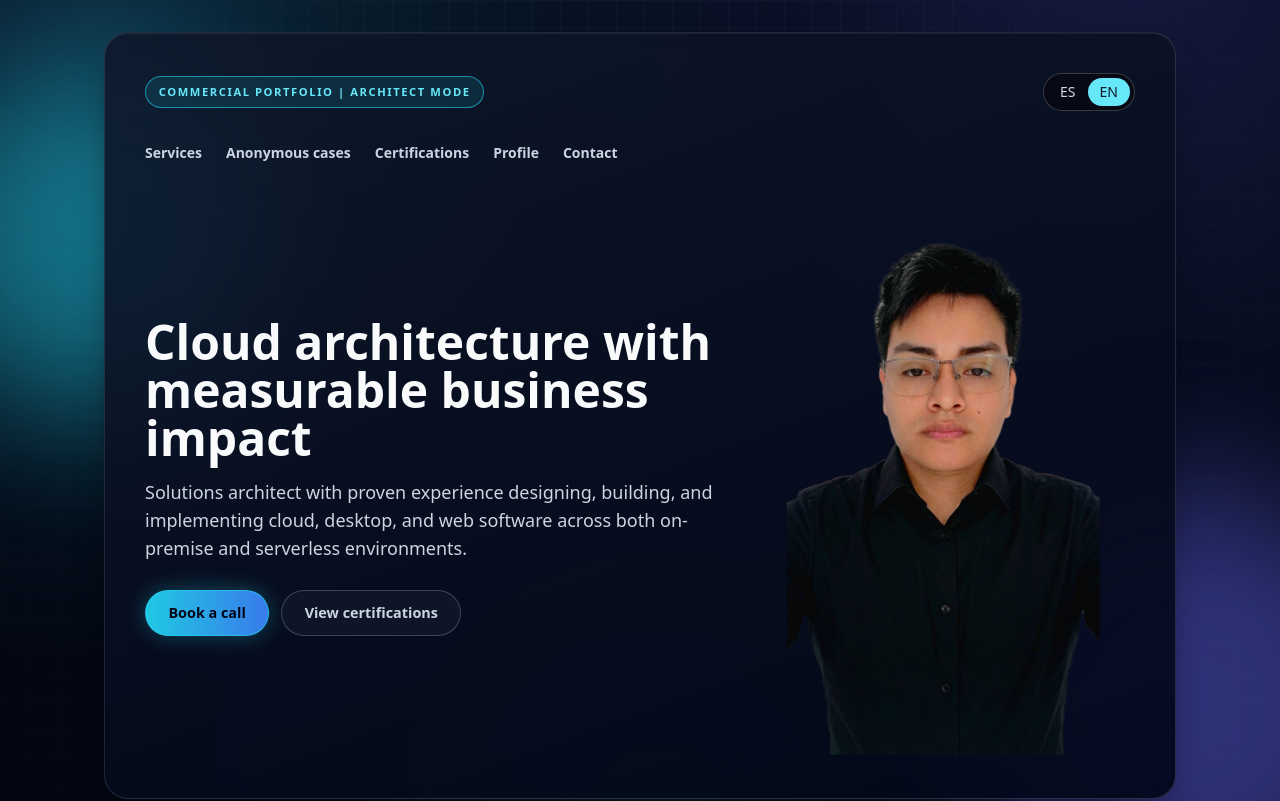
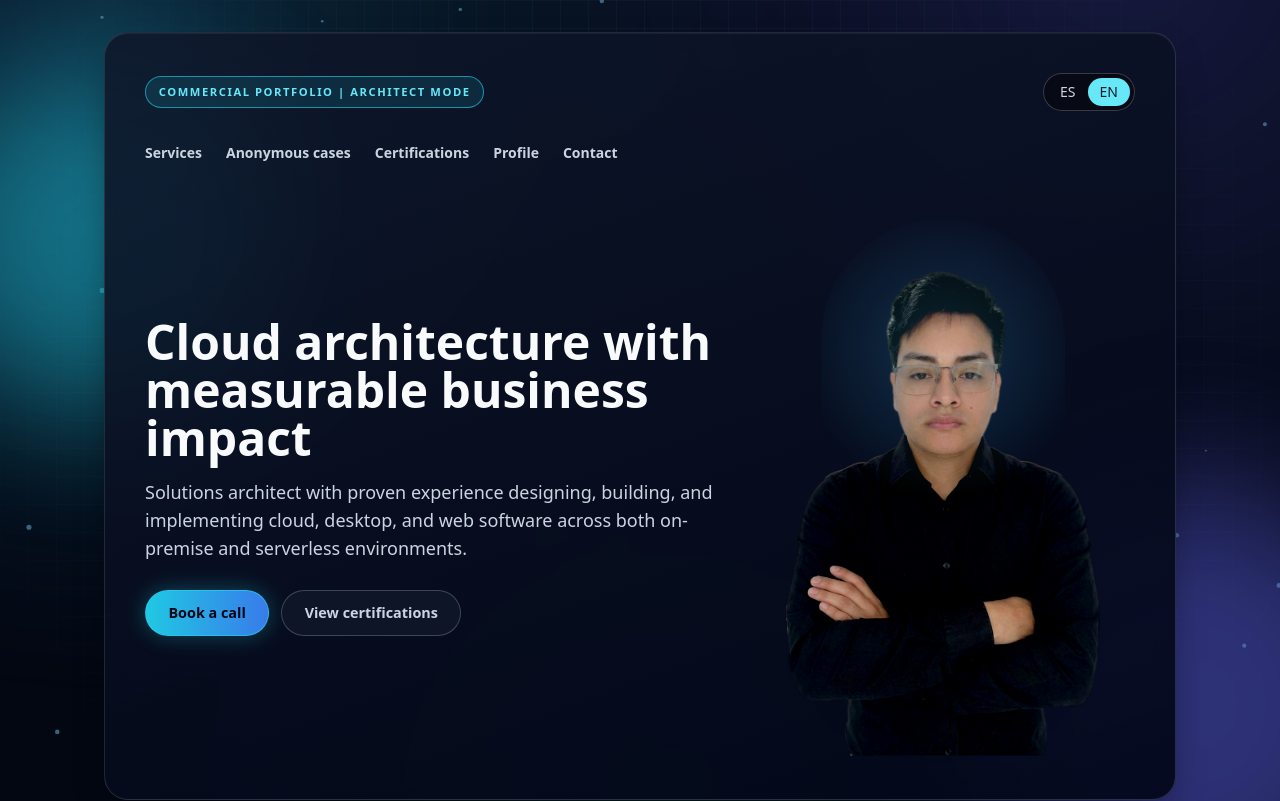
Before and after one commit to MarcoBv0002/professional-tech-portfolio, a Next.js app: page /en in a window 1280 px wide. Shown: the top 801 px of the page. Built offline with nearby package versions, Linux system fonts and the light colour scheme.

Commit message:
feat: add 3d hero tilt and interactive particle background

```diff
--- a/app/[locale]/page.tsx
+++ b/app/[locale]/page.tsx
@@ -1,7 +1,8 @@
 import type { Metadata } from "next";
-import Image from "next/image";
 import Link from "next/link";
 import { notFound } from "next/navigation";
+import HeroPortrait from "@/components/hero-portrait";
+import ParticleField from "@/components/particle-field";
 import {
   casesByLocale,
   credentials,
@@ -105,6 +106,7 @@ export default async function LocalePage({ params }: LocalePageProps) {
 
   return (
     <main className="site-shell">
+      <ParticleField />
       <div className="bg-aurora" />
       <div className="bg-grid" />
       <div className="bg-glow bg-glow-cyan" />
@@ -156,17 +158,7 @@ export default async function LocalePage({ params }: LocalePageProps) {
               </div>
             </div>
 
-            <div className="photo-wrap mx-auto w-full max-w-[320px]">
-              <div className="photo-orbit" />
-              <Image
-                src="/marco-brea.png"
-                alt="Marco Antonio Brea - Arquitecto de Soluciones"
-                width={768}
-                height={1364}
-                priority
-                className="photo-main"
-              />
-            </div>
+            <HeroPortrait />
           </div>
         </header>
 
--- a/app/globals.css
+++ b/app/globals.css
@@ -22,6 +22,14 @@ body {
   position: relative;
   overflow: hidden;
   isolation: isolate;
+}
+
+.particle-field {
+  position: fixed;
+  inset: 0;
+  z-index: 0;
+  pointer-events: none;
+  opacity: 0.55;
 }
 
 .bg-aurora {
@@ -242,6 +250,12 @@ body {
   position: relative;
   border-radius: 1.35rem;
   padding: 0.2rem;
+  transform-style: preserve-3d;
+  transition: transform 220ms ease;
+}
+
+.photo-tilt {
+  will-change: transform;
 }
 
 .photo-main {
@@ -253,6 +267,7 @@ body {
   object-fit: contain;
   background: transparent;
   border: none;
+  filter: brightness(1.06) contrast(1.08) saturate(1.04);
   box-shadow: drop-shadow(0 22px 28px rgba(0, 0, 0, 0.45))
     drop-shadow(0 0 22px rgba(34, 211, 238, 0.22));
 }
@@ -273,6 +288,38 @@ body {
   );
   filter: blur(14px);
   animation: pulse-ring 3.2s ease-in-out infinite;
+}
+
+.photo-shadow {
+  position: absolute;
+  z-index: 0;
+  left: 14%;
+  right: 14%;
+  bottom: 4%;
+  height: 18%;
+  border-radius: 9999px;
+  background: radial-gradient(
+    ellipse at center,
+    rgba(34, 211, 238, 0.26) 0%,
+    rgba(15, 23, 42, 0.08) 46%,
+    rgba(2, 6, 23, 0) 72%
+  );
+  filter: blur(18px);
+}
+
+.photo-shine {
+  position: absolute;
+  z-index: 3;
+  inset: 4% 12% 28%;
+  border-radius: 9999px;
+  background: radial-gradient(
+    circle at var(--glow-x, 50%) var(--glow-y, 35%),
+    rgba(255, 255, 255, 0.18) 0%,
+    rgba(56, 189, 248, 0.14) 16%,
+    rgba(2, 6, 23, 0) 52%
+  );
+  pointer-events: none;
+  mix-blend-mode: screen;
 }
 
 @keyframes pulse-ring {
@@ -340,7 +387,12 @@ body {
   .glass-panel::after,
   .tech-track,
   .photo-orbit,
-  .reveal {
+  .reveal,
+  .photo-tilt {
     animation: none !important;
   }
+
+  .photo-tilt {
+    transform: none !important;
+  }
 }
--- /dev/null
+++ b/components/hero-portrait.tsx
@@ -0,0 +1,65 @@
+"use client";
+
+import Image from "next/image";
+import { useState } from "react";
+
+type TiltState = {
+  rotateX: number;
+  rotateY: number;
+  glowX: number;
+  glowY: number;
+};
+
+const neutralTilt: TiltState = {
+  rotateX: 0,
+  rotateY: 0,
+  glowX: 50,
+  glowY: 35
+};
+
+export default function HeroPortrait() {
+  const [tilt, setTilt] = useState<TiltState>(neutralTilt);
+
+  function handleMove(event: React.MouseEvent<HTMLDivElement>) {
+    const rect = event.currentTarget.getBoundingClientRect();
+    const px = (event.clientX - rect.left) / rect.width;
+    const py = (event.clientY - rect.top) / rect.height;
+
+    const rotateY = (px - 0.5) * 12;
+    const rotateX = (0.5 - py) * 10;
+
+    setTilt({
+      rotateX,
+      rotateY,
+      glowX: px * 100,
+      glowY: py * 100
+    });
+  }
+
+  return (
+    <div
+      className="photo-wrap photo-tilt mx-auto w-full max-w-[320px]"
+      onMouseMove={handleMove}
+      onMouseLeave={() => setTilt(neutralTilt)}
+      style={
+        {
+          transform: `perspective(980px) rotateX(${tilt.rotateX}deg) rotateY(${tilt.rotateY}deg)`,
+          "--glow-x": `${tilt.glowX}%`,
+          "--glow-y": `${tilt.glowY}%`
+        } as React.CSSProperties
+      }
+    >
+      <div className="photo-orbit" />
+      <div className="photo-shadow" />
+      <div className="photo-shine" />
+      <Image
+        src="/marco-brea.png"
+        alt="Marco Antonio Brea - Arquitecto de Soluciones"
+        width={768}
+        height={1365}
+        priority
+        className="photo-main"
+      />
+    </div>
+  );
+}
--- /dev/null
+++ b/components/particle-field.tsx
@@ -0,0 +1,113 @@
+"use client";
+
+import { useEffect, useRef } from "react";
+
+type Dot = {
+  x: number;
+  y: number;
+  vx: number;
+  vy: number;
+  radius: number;
+};
+
+const DOT_COUNT = 44;
+
+export default function ParticleField() {
+  const canvasRef = useRef<HTMLCanvasElement | null>(null);
+
+  useEffect(() => {
+    const canvas = canvasRef.current;
+    if (!canvas) {
+      return;
+    }
+
+    const ctx = canvas.getContext("2d");
+    if (!ctx) {
+      return;
+    }
+    const context = ctx;
+    const cnv = canvas;
+
+    let animationFrame = 0;
+    let width = 0;
+    let height = 0;
+    let dpr = 1;
+    let dots: Dot[] = [];
+
+    const media = window.matchMedia("(prefers-reduced-motion: reduce)");
+    if (media.matches) {
+      return;
+    }
+
+    function resize() {
+      dpr = Math.min(window.devicePixelRatio || 1, 2);
+      width = window.innerWidth;
+      height = window.innerHeight;
+      cnv.width = Math.floor(width * dpr);
+      cnv.height = Math.floor(height * dpr);
+      cnv.style.width = `${width}px`;
+      cnv.style.height = `${height}px`;
+      context.setTransform(dpr, 0, 0, dpr, 0, 0);
+      dots = Array.from({ length: DOT_COUNT }, () => ({
+        x: Math.random() * width,
+        y: Math.random() * height,
+        vx: (Math.random() - 0.5) * 0.22,
+        vy: (Math.random() - 0.5) * 0.22,
+        radius: 0.9 + Math.random() * 1.8
+      }));
+    }
+
+    function render() {
+      context.clearRect(0, 0, width, height);
+
+      for (const dot of dots) {
+        dot.x += dot.vx;
+        dot.y += dot.vy;
+
+        if (dot.x < -20) dot.x = width + 20;
+        if (dot.x > width + 20) dot.x = -20;
+        if (dot.y < -20) dot.y = height + 20;
+        if (dot.y > height + 20) dot.y = -20;
+      }
+
+      for (let i = 0; i < dots.length; i += 1) {
+        const a = dots[i];
+        for (let j = i + 1; j < dots.length; j += 1) {
+          const b = dots[j];
+          const dx = a.x - b.x;
+          const dy = a.y - b.y;
+          const dist = Math.hypot(dx, dy);
+          if (dist < 130) {
+            const alpha = (1 - dist / 130) * 0.16;
+            context.strokeStyle = `rgba(56, 189, 248, ${alpha})`;
+            context.lineWidth = 1;
+            context.beginPath();
+            context.moveTo(a.x, a.y);
+            context.lineTo(b.x, b.y);
+            context.stroke();
+          }
+        }
+      }
+
+      for (const dot of dots) {
+        context.fillStyle = "rgba(125, 211, 252, 0.8)";
+        context.beginPath();
+        context.arc(dot.x, dot.y, dot.radius, 0, Math.PI * 2);
+        context.fill();
+      }
+
+      animationFrame = window.requestAnimationFrame(render);
+    }
+
+    resize();
+    render();
+    window.addEventListener("resize", resize);
+
+    return () => {
+      window.cancelAnimationFrame(animationFrame);
+      window.removeEventListener("resize", resize);
+    };
+  }, []);
+
+  return <canvas ref={canvasRef} className="particle-field" aria-hidden="true" />;
+}
```
Also changed, not shown: public/marco-brea.png.
